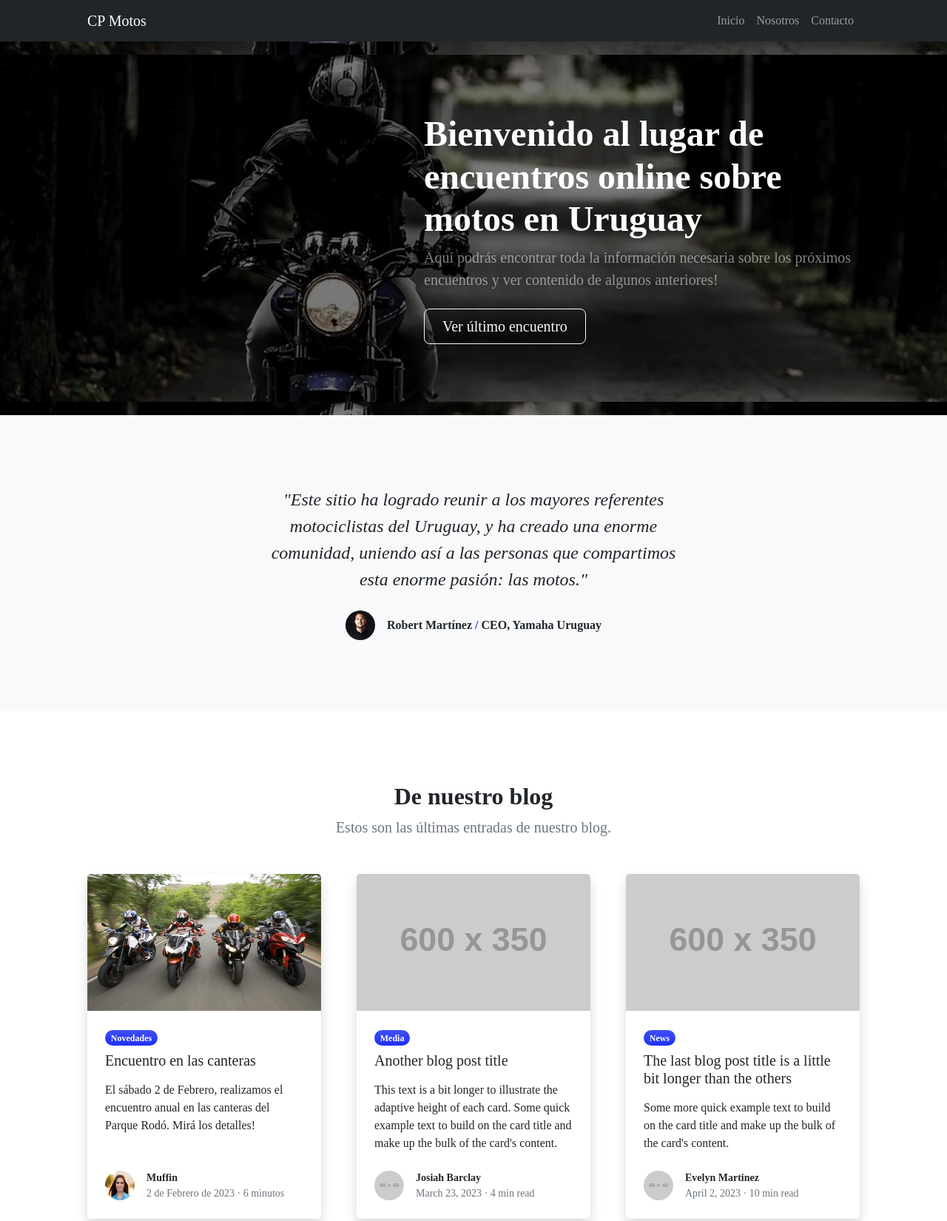
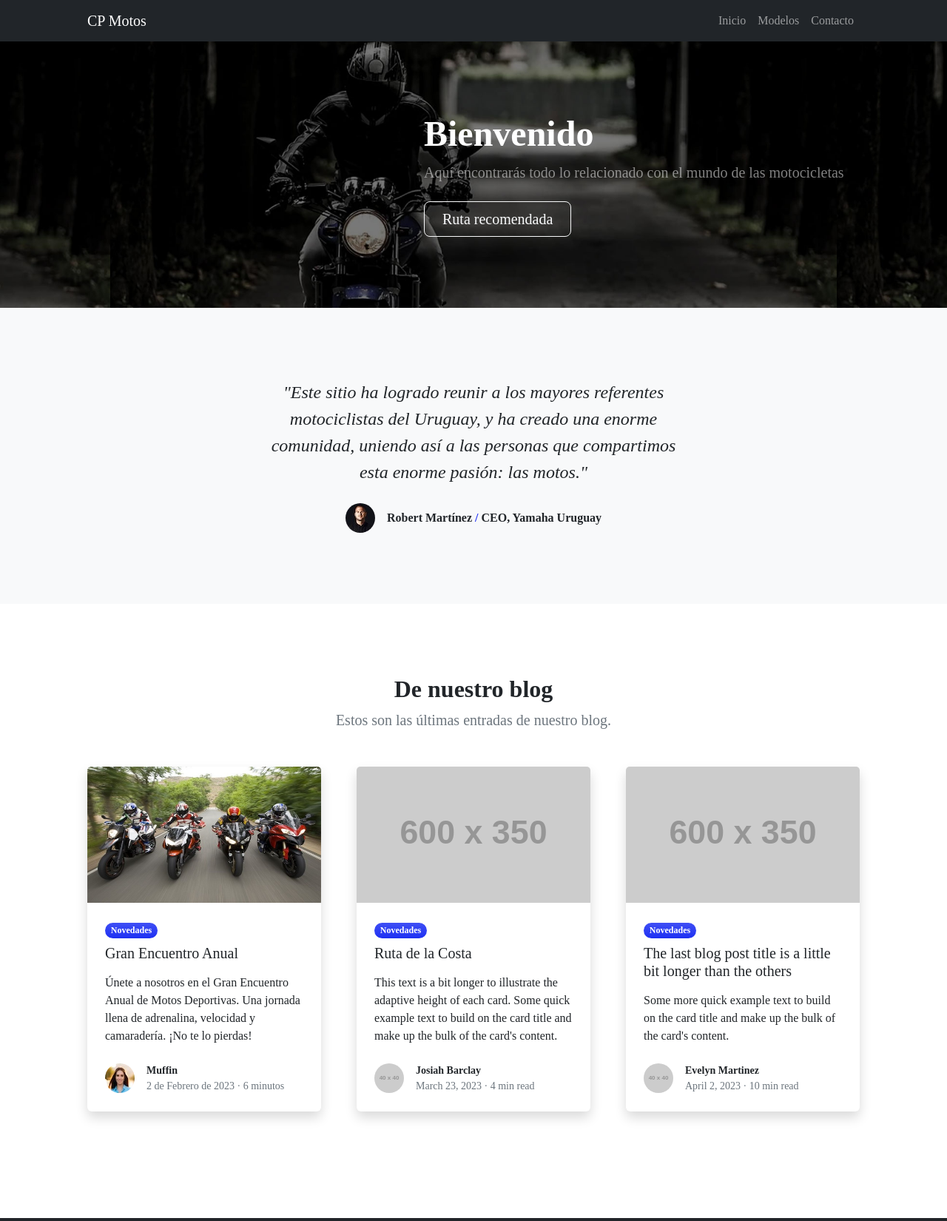
Before and after one commit to cindypereyra/obligatorio, a website: page src/pug/index.pug in a window 1280 px wide. Shown: the top 1650 px of the page at 74% size. Drawn offline with nearby package versions, Linux system fonts and the light colour scheme; files that its build step writes are made by us from their sources; placeholder pictures from the web are drawn by us; files whose address does not match are found by name.

Commit message:
commit 2 , moto kawa

```diff
--- a/src/pug/about.pug
+++ b/src/pug/about.pug
@@ -38,10 +38,10 @@ html(lang='en')
 
                     .row.gx-5.align-items-center
                         .col-lg-6
-                            img.img-fluid.rounded.mb-5.mb-lg-0(src='https://dummyimage.com/600x400/343a40/6c757d', alt='...')
+                            img.img-fluid.rounded.mb-5.mb-lg-0(src='assets/img/kawasaki_h2r', alt='Moto deportiva Kawasaki H2r')
                         .col-lg-6
-                            h2.fw-bolder Our founding
-                            p.lead.fw-normal.text-muted.mb-0 Lorem ipsum dolor sit amet consectetur adipisicing elit. Iusto est, ut esse a labore aliquam beatae expedita. Blanditiis impedit numquam libero molestiae et fugit cupiditate, quibusdam expedita, maiores eaque quisquam.
+                            h2.fw-bolder Kawasaki Ninja H2R
+                            p.lead.fw-normal.text-muted.mb-0 Destacada como una de las mejores motos deportivas del mundo por su impresionante combinación de potencia y tecnología vanzada. Tiene un impresionante motor con 4 cilindros en línea de 998 cc, genera 300 CV. Su chasis  de aleación de aluminio y su suspensión de alta gama, ofrece una experiencia de conducción sin igual, con una aceleración y velocidad máxima que desafían cualquier expectativa. Su diseño aerodinámico con carenado de fibra de carbono y alerones de alta eficiencia no solo mejora el rendimiento, sino que también asegura una estabilidad excepcional a altas velocidades
 
             // About section two
             section.py-5
--- a/src/pug/includes/navbar.pug
+++ b/src/pug/includes/navbar.pug
@@ -8,6 +8,6 @@ nav.navbar.navbar-expand-lg.navbar-dark.bg-dark
                 li.nav-item
                     a.nav-link(href='index.html') Inicio
                 li.nav-item
-                    a.nav-link(href='about.html') Nosotros
+                    a.nav-link(href='about.html') Modelos
                 li.nav-item
                     a.nav-link(href='contact.html') Contacto
--- a/src/pug/index.pug
+++ b/src/pug/index.pug
@@ -5,10 +5,10 @@ html(lang='en')
 
         meta(charset='utf-8')
         meta(name='viewport', content='width=device-width, initial-scale=1, shrink-to-fit=no')
-        meta(name='description', content='')
+        meta(name='Sitio referente sobre el mundo de las motos, rutas, últimos modelos, eventos', content='')
         meta(name='author', content='')
 
-        title MotosUY - Tu lugar de encuentro de motos
+        title CP Motos - Tu lugar de encuentro de motos
 
         // Favicon
         link(rel='icon', type='image/x-icon', href='assets/favicon.ico')
@@ -29,10 +29,10 @@ html(lang='en')
                         .col-xl-5.col-xxl-6.d-none.d-xl-block.text-center
                         .col-lg-8.col-xl-7.col-xxl-6
                             .my-5.text-center.text-xl-start
-                                h1.display-5.fw-bolder.text-white.mb-2 Bienvenido al lugar de encuentros online sobre motos en Uruguay
-                                p.lead.fw-normal.text-white-50.mb-4 Aquí podrás encontrar toda la información necesaria sobre los próximos encuentros y ver contenido de algunos anteriores!
+                                h1.display-5.fw-bolder.text-white.mb-2 Bienvenido
+                                p.lead.fw-normal.text-white-50.mb-4 Aquí encontrarás todo lo relacionado con el mundo de las motocicletas
                                 .d-grid.gap-3.d-sm-flex.justify-content-sm-center.justify-content-xl-start
-                                    a.btn.btn-outline-light.btn-lg.px-4(href='blog-post-1.html') Ver último encuentro
+                                    a.btn.btn-outline-light.btn-lg.px-4(href='blog-post-1.html') Ruta recomendada
 
 
             // Testimonial section
@@ -64,9 +64,9 @@ html(lang='en')
                                 .card-body.p-4
                                     .badge.bg-primary.bg-gradient.rounded-pill.mb-2 Novedades
                                     a.text-decoration-none.link-dark.stretched-link(href='blog-post-1.html')
-                                        h5.card-title.mb-3 Encuentro en las canteras
+                                        h5.card-title.mb-3 Gran Encuentro Anual
                                     p.card-text.mb-0
-                                        | El sábado 2 de Febrero, realizamos el encuentro anual en las canteras del Parque Rodó. Mirá los detalles!
+                                        | Únete a nosotros en el Gran Encuentro Anual de Motos Deportivas. Una jornada llena de adrenalina, velocidad y camaradería. ¡No te lo pierdas!
                                 .card-footer.p-4.pt-0.bg-transparent.border-top-0
                                     .d-flex.align-items-end.justify-content-between
                                         .d-flex.align-items-center
@@ -78,9 +78,9 @@ html(lang='en')
                             article.card.h-100.shadow.border-0
                                 img.card-img-top(src='https://dummyimage.com/600x350/adb5bd/495057', alt='...')
                                 .card-body.p-4
-                                    .badge.bg-primary.bg-gradient.rounded-pill.mb-2 Media
+                                    .badge.bg-primary.bg-gradient.rounded-pill.mb-2 Novedades
                                     a.text-decoration-none.link-dark.stretched-link(href='blog-post-2.html')
-                                        h5.card-title.mb-3 Another blog post title
+                                        h5.card-title.mb-3 Ruta de la Costa
                                     p.card-text.mb-0
                                         | This text is a bit longer to illustrate the adaptive height of each card. Some quick example text to build on the card title and make up the bulk of the card's content.
                                 .card-footer.p-4.pt-0.bg-transparent.border-top-0
@@ -94,7 +94,7 @@ html(lang='en')
                             article.card.h-100.shadow.border-0
                                 img.card-img-top(src='https://dummyimage.com/600x350/6c757d/343a40', alt='...')
                                 .card-body.p-4
-                                    .badge.bg-primary.bg-gradient.rounded-pill.mb-2 News
+                                    .badge.bg-primary.bg-gradient.rounded-pill.mb-2 Novedades
                                     a.text-decoration-none.link-dark.stretched-link(href='blog-post-3.html')
                                         h5.card-title.mb-3 The last blog post title is a little bit longer than the others
                                     p.card-text.mb-0
```
Also changed, not shown: src/assets/img/kawasaki_h2r.webp (added).
